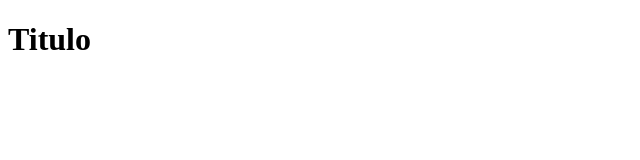
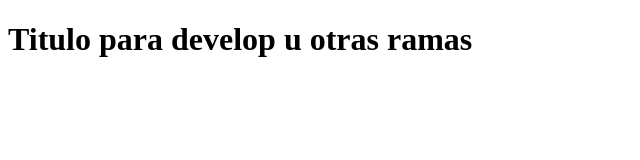
Before and after one commit to cybershibo/gittrain, a plain HTML site: page index.html in a window 1280 px wide. Shown: the whole page, without its empty margins (0-640 px from the left). Drawn offline with Linux system fonts and the light colour scheme.

Commit message:
Titulo cambiado para otras ramas

```diff
--- a/index.html
+++ b/index.html
@@ -6,6 +6,6 @@
     <title>Document</title>
 </head>
 <body>
-    <h1>Titulo</h1>
+    <h1>Titulo para develop u otras ramas</h1>
 </body>
 </html>
```
